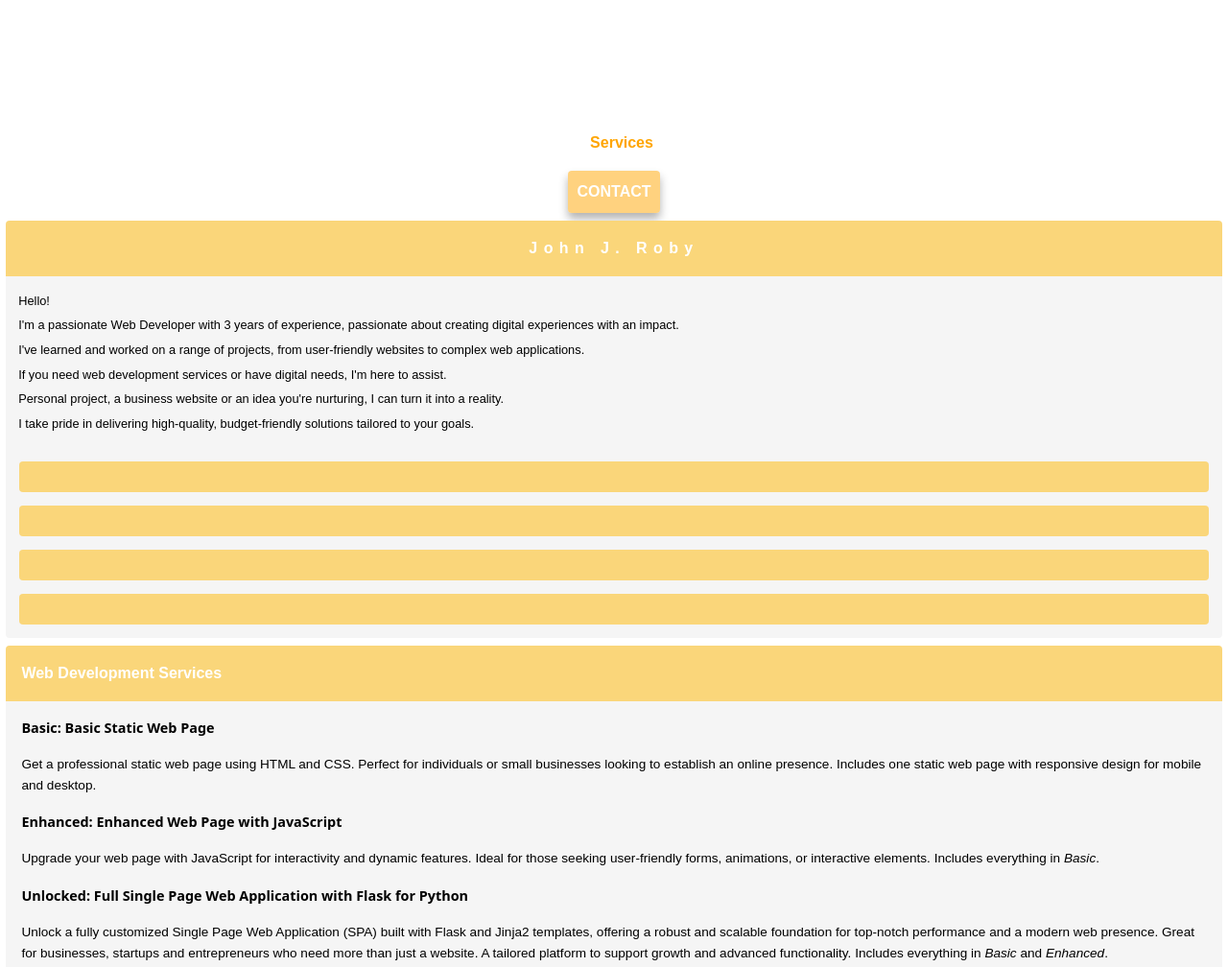
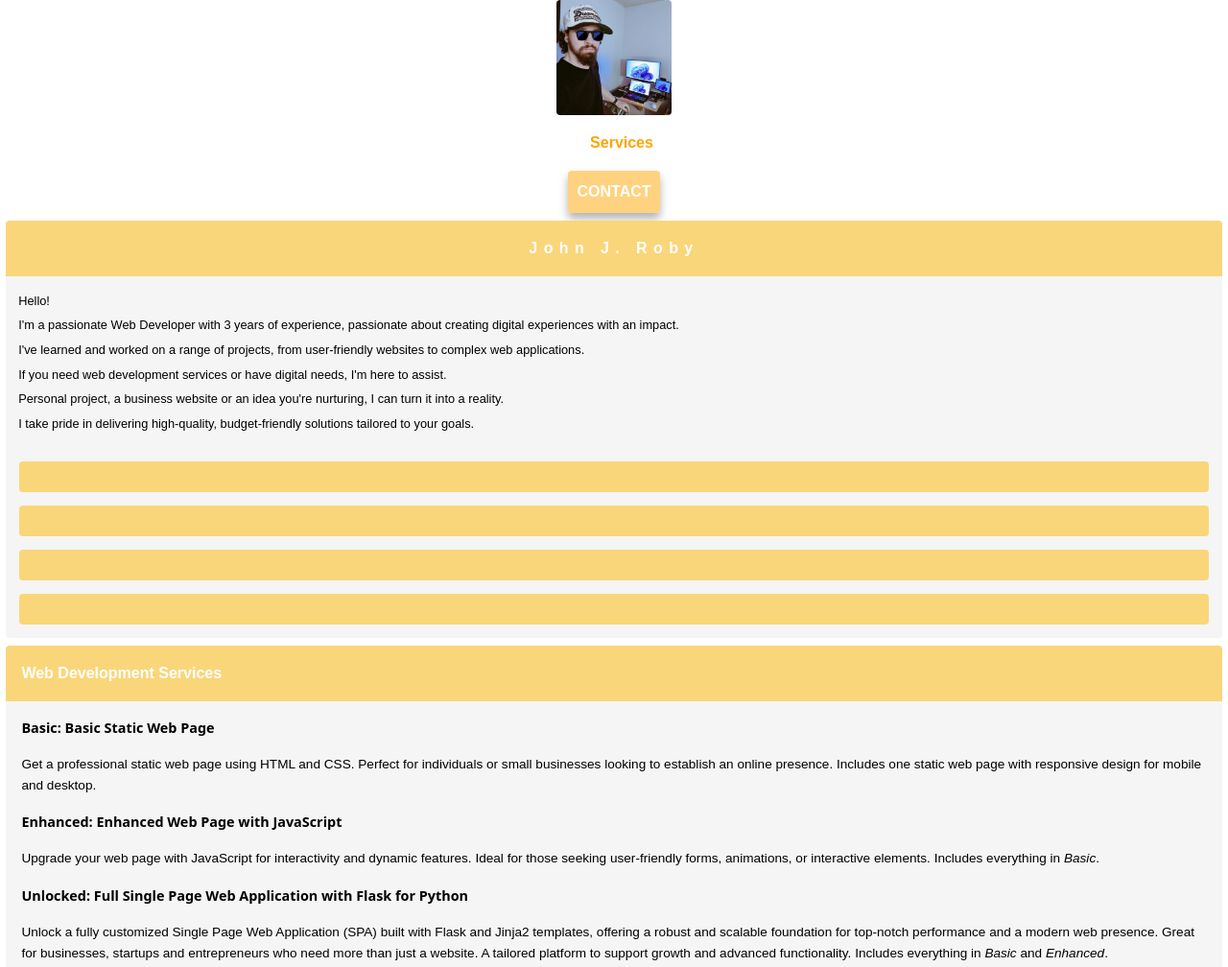
Before and after one commit to nhojohmhojo/website, a plain HTML site: page index.html in a window 1280 px wide. Shown: the top 1008 px of the page at 96% size. Drawn offline with Linux system fonts and the light colour scheme; the site is published under a folder, as on GitHub Pages, so addresses that start at the root find nothing.

Commit message:
Update styles.css

```diff
--- a/styles.css
+++ b/styles.css
@@ -39,7 +39,7 @@ nav {
 .logo {
     width: 7.5rem;
     height: 7.5rem;
-    background-image: url("/images/logo.jpg");
+    background-image: url(images/logo.jpg);
     background-size: cover;
     border-radius: 0.25rem;
 }
```
